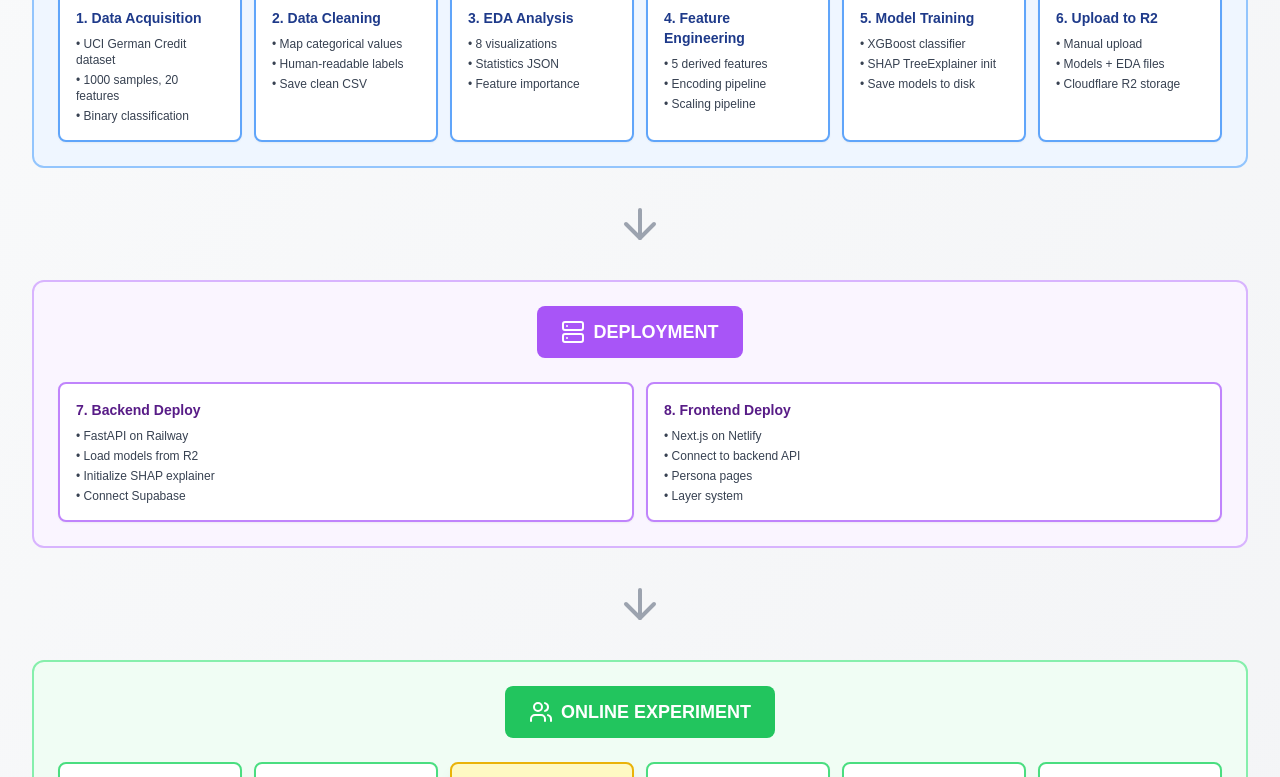
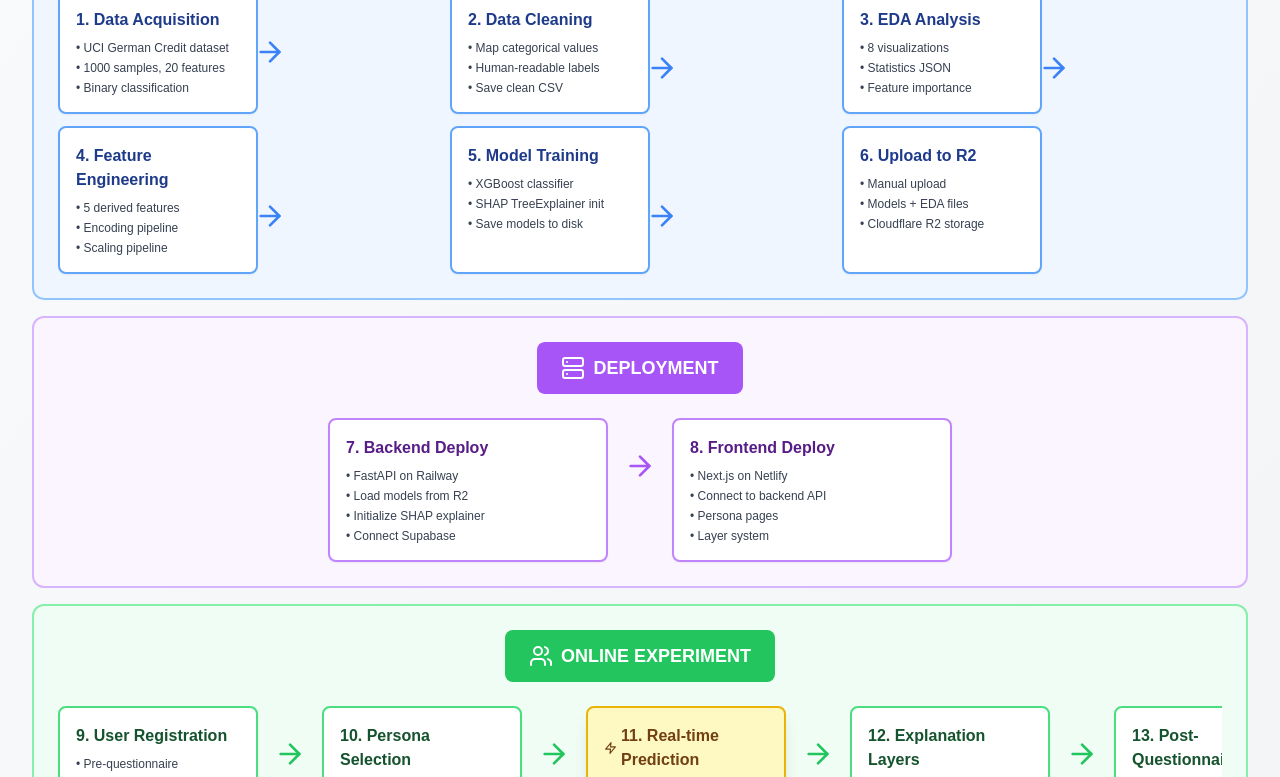
Before and after one commit to Jakolo6/Working_Project_Explainable_Layers, a Next.js app in the folder frontend/: page /processhorizontal in a window 1280 px wide. Shown: the part 465-1242 px from the top of the page. Built offline with nearby package versions, Linux system fonts and the light colour scheme.

Commit message:
Restore arrows between steps within containers, remove vertical arrows between main sections, reduce spacing to bring containers closer

```diff
--- a/frontend/app/processhorizontal/page.tsx
+++ b/frontend/app/processhorizontal/page.tsx
@@ -33,7 +33,7 @@ export default function ProcessHorizontalPage() {
           <p className="text-gray-600">End-to-end pipeline from data acquisition to user experiment</p>
         </div>
 
-        <div className="space-y-8">
+        <div className="space-y-4">
           {/* SECTION 1: OFFLINE TRAINING (Blue) */}
           <div className="bg-blue-50 border-2 border-blue-300 rounded-xl p-6">
             <div className="text-center mb-6">
@@ -47,10 +47,10 @@ export default function ProcessHorizontalPage() {
             <div className="grid grid-cols-6 gap-3">
               {/* Step 1 */}
               <div
-                className="bg-white border-2 border-blue-400 rounded-lg p-4 shadow-sm cursor-pointer hover:shadow-md transition-shadow"
+                className="bg-white border-2 border-blue-400 rounded-lg p-4 shadow-sm cursor-pointer hover:shadow-md transition-shadow min-w-[200px]"
                 onClick={() => toggleStep('data')}
               >
-                <div className="font-semibold text-blue-900 mb-2 text-sm">1. Data Acquisition</div>
+                <div className="font-semibold text-blue-900 mb-2">1. Data Acquisition</div>
                 <ul className="text-xs text-gray-700 space-y-1">
                   <li>• UCI German Credit dataset</li>
                   <li>• 1000 samples, 20 features</li>
@@ -66,12 +66,16 @@ export default function ProcessHorizontalPage() {
                 )}
               </div>
 
+              <div className="flex items-center">
+                <ArrowRight className="w-8 h-8 text-blue-500" />
+              </div>
+
               {/* Step 2 */}
               <div
-                className="bg-white border-2 border-blue-400 rounded-lg p-4 shadow-sm cursor-pointer hover:shadow-md transition-shadow"
+                className="bg-white border-2 border-blue-400 rounded-lg p-4 shadow-sm cursor-pointer hover:shadow-md transition-shadow min-w-[200px]"
                 onClick={() => toggleStep('cleaning')}
               >
-                <div className="font-semibold text-blue-900 mb-2 text-sm">2. Data Cleaning</div>
+                <div className="font-semibold text-blue-900 mb-2">2. Data Cleaning</div>
                 <ul className="text-xs text-gray-700 space-y-1">
                   <li>• Map categorical values</li>
                   <li>• Human-readable labels</li>
@@ -86,12 +90,16 @@ export default function ProcessHorizontalPage() {
                 )}
               </div>
 
+              <div className="flex items-center pt-8">
+                <ArrowRight className="w-8 h-8 text-blue-500" />
+              </div>
+
               {/* Step 3 */}
               <div
-                className="bg-white border-2 border-blue-400 rounded-lg p-4 shadow-sm cursor-pointer hover:shadow-md transition-shadow"
+                className="bg-white border-2 border-blue-400 rounded-lg p-4 shadow-sm cursor-pointer hover:shadow-md transition-shadow min-w-[200px]"
                 onClick={() => toggleStep('eda')}
               >
-                <div className="font-semibold text-blue-900 mb-2 text-sm">3. EDA Analysis</div>
+                <div className="font-semibold text-blue-900 mb-2">3. EDA Analysis</div>
                 <ul className="text-xs text-gray-700 space-y-1">
                   <li>• 8 visualizations</li>
                   <li>• Statistics JSON</li>
@@ -106,12 +114,16 @@ export default function ProcessHorizontalPage() {
                 )}
               </div>
 
+              <div className="flex items-center pt-8">
+                <ArrowRight className="w-8 h-8 text-blue-500" />
+              </div>
+
               {/* Step 4 */}
               <div
-                className="bg-white border-2 border-blue-400 rounded-lg p-4 shadow-sm cursor-pointer hover:shadow-md transition-shadow"
+                className="bg-white border-2 border-blue-400 rounded-lg p-4 shadow-sm cursor-pointer hover:shadow-md transition-shadow min-w-[200px]"
                 onClick={() => toggleStep('feature')}
               >
-                <div className="font-semibold text-blue-900 mb-2 text-sm">4. Feature Engineering</div>
+                <div className="font-semibold text-blue-900 mb-2">4. Feature Engineering</div>
                 <ul className="text-xs text-gray-700 space-y-1">
                   <li>• 5 derived features</li>
                   <li>• Encoding pipeline</li>
@@ -126,12 +138,16 @@ export default function ProcessHorizontalPage() {
                 )}
               </div>
 
+              <div className="flex items-center pt-8">
+                <ArrowRight className="w-8 h-8 text-blue-500" />
+              </div>
+
               {/* Step 5 */}
               <div
-                className="bg-white border-2 border-blue-400 rounded-lg p-4 shadow-sm cursor-pointer hover:shadow-md transition-shadow"
+                className="bg-white border-2 border-blue-400 rounded-lg p-4 shadow-sm cursor-pointer hover:shadow-md transition-shadow min-w-[200px]"
                 onClick={() => toggleStep('training')}
               >
-                <div className="font-semibold text-blue-900 mb-2 text-sm">5. Model Training</div>
+                <div className="font-semibold text-blue-900 mb-2">5. Model Training</div>
                 <ul className="text-xs text-gray-700 space-y-1">
                   <li>• XGBoost classifier</li>
                   <li>• SHAP TreeExplainer init</li>
@@ -146,12 +162,16 @@ export default function ProcessHorizontalPage() {
                 )}
               </div>
 
+              <div className="flex items-center pt-8">
+                <ArrowRight className="w-8 h-8 text-blue-500" />
+              </div>
+
               {/* Step 6 */}
               <div
-                className="bg-white border-2 border-blue-400 rounded-lg p-4 shadow-sm cursor-pointer hover:shadow-md transition-shadow"
+                className="bg-white border-2 border-blue-400 rounded-lg p-4 shadow-sm cursor-pointer hover:shadow-md transition-shadow min-w-[200px]"
                 onClick={() => toggleStep('upload')}
               >
-                <div className="font-semibold text-blue-900 mb-2 text-sm">6. Upload to R2</div>
+                <div className="font-semibold text-blue-900 mb-2">6. Upload to R2</div>
                 <ul className="text-xs text-gray-700 space-y-1">
                   <li>• Manual upload</li>
                   <li>• Models + EDA files</li>
@@ -167,11 +187,6 @@ export default function ProcessHorizontalPage() {
             </div>
           </div>
 
-          {/* Vertical Arrow */}
-          <div className="flex justify-center">
-            <ArrowDown className="w-12 h-12 text-gray-400" />
-          </div>
-
           {/* SECTION 2: DEPLOYMENT (Purple) */}
           <div className="bg-purple-50 border-2 border-purple-300 rounded-xl p-6">
             <div className="text-center mb-6">
@@ -182,13 +197,13 @@ export default function ProcessHorizontalPage() {
             </div>
 
             {/* Horizontal flow of steps */}
-            <div className="grid grid-cols-2 gap-3">
+            <div className="flex items-start gap-4 justify-center">
               {/* Step 7 */}
               <div
-                className="bg-white border-2 border-purple-400 rounded-lg p-4 shadow-sm cursor-pointer hover:shadow-md transition-shadow"
+                className="bg-white border-2 border-purple-400 rounded-lg p-4 shadow-sm cursor-pointer hover:shadow-md transition-shadow min-w-[280px]"
                 onClick={() => toggleStep('backend')}
               >
-                <div className="font-semibold text-purple-900 mb-2 text-sm">7. Backend Deploy</div>
+                <div className="font-semibold text-purple-900 mb-2">7. Backend Deploy</div>
                 <ul className="text-xs text-gray-700 space-y-1">
                   <li>• FastAPI on Railway</li>
                   <li>• Load models from R2</li>
@@ -204,12 +219,16 @@ export default function ProcessHorizontalPage() {
                 )}
               </div>
 
+              <div className="flex items-center pt-8">
+                <ArrowRight className="w-8 h-8 text-purple-500" />
+              </div>
+
               {/* Step 8 */}
               <div
-                className="bg-white border-2 border-purple-400 rounded-lg p-4 shadow-sm cursor-pointer hover:shadow-md transition-shadow"
+                className="bg-white border-2 border-purple-400 rounded-lg p-4 shadow-sm cursor-pointer hover:shadow-md transition-shadow min-w-[280px]"
                 onClick={() => toggleStep('frontend')}
               >
-                <div className="font-semibold text-purple-900 mb-2 text-sm">8. Frontend Deploy</div>
+                <div className="font-semibold text-purple-900 mb-2">8. Frontend Deploy</div>
                 <ul className="text-xs text-gray-700 space-y-1">
                   <li>• Next.js on Netlify</li>
                   <li>• Connect to backend API</li>
@@ -227,11 +246,6 @@ export default function ProcessHorizontalPage() {
             </div>
           </div>
 
-          {/* Vertical Arrow */}
-          <div className="flex justify-center">
-            <ArrowDown className="w-12 h-12 text-gray-400" />
-          </div>
-
           {/* SECTION 3: ONLINE EXPERIMENT (Green) */}
           <div className="bg-green-50 border-2 border-green-300 rounded-xl p-6">
             <div className="text-center mb-6">
@@ -242,13 +256,13 @@ export default function ProcessHorizontalPage() {
             </div>
 
             {/* Horizontal flow of steps */}
-            <div className="grid grid-cols-6 gap-3">
+            <div className="flex items-start gap-4 overflow-x-auto pb-4">
               {/* Step 9 */}
               <div
-                className="bg-white border-2 border-green-400 rounded-lg p-4 shadow-sm cursor-pointer hover:shadow-md transition-shadow"
+                className="bg-white border-2 border-green-400 rounded-lg p-4 shadow-sm cursor-pointer hover:shadow-md transition-shadow min-w-[200px]"
                 onClick={() => toggleStep('registration')}
               >
-                <div className="font-semibold text-green-900 mb-2 text-sm">9. User Registration</div>
+                <div className="font-semibold text-green-900 mb-2">9. User Registration</div>
                 <ul className="text-xs text-gray-700 space-y-1">
                   <li>• Pre-questionnaire</li>
                   <li>• Demographics</li>
@@ -263,12 +277,16 @@ export default function ProcessHorizontalPage() {
                 )}
               </div>
 
+              <div className="flex items-center pt-8">
+                <ArrowRight className="w-8 h-8 text-green-500" />
+              </div>
+
               {/* Step 10 */}
               <div
-                className="bg-white border-2 border-green-400 rounded-lg p-4 shadow-sm cursor-pointer hover:shadow-md transition-shadow"
+                className="bg-white border-2 border-green-400 rounded-lg p-4 shadow-sm cursor-pointer hover:shadow-md transition-shadow min-w-[200px]"
                 onClick={() => toggleStep('persona')}
               >
-                <div className="font-semibold text-green-900 mb-2 text-sm">10. Persona Selection</div>
+                <div className="font-semibold text-green-900 mb-2">10. Persona Selection</div>
                 <ul className="text-xs text-gray-700 space-y-1">
                   <li>• Maria, Jonas, or Sofia</li>
                   <li>• Preset loan scenarios</li>
@@ -283,12 +301,16 @@ export default function ProcessHorizontalPage() {
                 )}
               </div>
 
+              <div className="flex items-center pt-8">
+                <ArrowRight className="w-8 h-8 text-green-500" />
+              </div>
+
               {/* Step 11 - HIGHLIGHTED */}
               <div
-                className="bg-yellow-100 border-2 border-yellow-500 rounded-lg p-4 shadow-lg cursor-pointer hover:shadow-xl transition-shadow"
+                className="bg-yellow-100 border-2 border-yellow-500 rounded-lg p-4 shadow-lg cursor-pointer hover:shadow-xl transition-shadow min-w-[200px]"
                 onClick={() => toggleStep('prediction')}
               >
-                <div className="font-semibold text-yellow-900 mb-2 text-sm flex items-center gap-1">
+                <div className="font-semibold text-yellow-900 mb-2 flex items-center gap-1">
                   <Zap className="w-4 h-4" />
                   11. Real-time Prediction
                 </div>
@@ -310,12 +332,16 @@ export default function ProcessHorizontalPage() {
                 )}
               </div>
 
+              <div className="flex items-center pt-8">
+                <ArrowRight className="w-8 h-8 text-green-500" />
+              </div>
+
               {/* Step 12 */}
               <div
-                className="bg-white border-2 border-green-400 rounded-lg p-4 shadow-sm cursor-pointer hover:shadow-md transition-shadow"
+                className="bg-white border-2 border-green-400 rounded-lg p-4 shadow-sm cursor-pointer hover:shadow-md transition-shadow min-w-[200px]"
                 onClick={() => toggleStep('layers')}
               >
-                <div className="font-semibold text-green-900 mb-2 text-sm">12. Explanation Layers</div>
+                <div className="font-semibold text-green-900 mb-2">12. Explanation Layers</div>
                 <ul className="text-xs text-gray-700 space-y-1">
                   <li>• Layer 1-4 (4 layers)</li>
                   <li>• Progressive detail</li>
@@ -331,12 +357,16 @@ export default function ProcessHorizontalPage() {
                 )}
               </div>
 
+              <div className="flex items-center pt-8">
+                <ArrowRight className="w-8 h-8 text-green-500" />
+              </div>
+
               {/* Step 13 */}
               <div
-                className="bg-white border-2 border-green-400 rounded-lg p-4 shadow-sm cursor-pointer hover:shadow-md transition-shadow"
+                className="bg-white border-2 border-green-400 rounded-lg p-4 shadow-sm cursor-pointer hover:shadow-md transition-shadow min-w-[200px]"
                 onClick={() => toggleStep('questionnaire')}
               >
-                <div className="font-semibold text-green-900 mb-2 text-sm">13. Post-Questionnaire</div>
+                <div className="font-semibold text-green-900 mb-2">13. Post-Questionnaire</div>
                 <ul className="text-xs text-gray-700 space-y-1">
                   <li>• Satisfaction ratings</li>
                   <li>• Trust assessment</li>
@@ -351,12 +381,16 @@ export default function ProcessHorizontalPage() {
                 )}
               </div>
 
+              <div className="flex items-center pt-8">
+                <ArrowRight className="w-8 h-8 text-green-500" />
+              </div>
+
               {/* Step 14 */}
               <div
-                className="bg-white border-2 border-green-400 rounded-lg p-4 shadow-sm cursor-pointer hover:shadow-md transition-shadow"
+                className="bg-white border-2 border-green-400 rounded-lg p-4 shadow-sm cursor-pointer hover:shadow-md transition-shadow min-w-[200px]"
                 onClick={() => toggleStep('complete')}
               >
-                <div className="font-semibold text-green-900 mb-2 text-sm">14. Complete</div>
+                <div className="font-semibold text-green-900 mb-2">14. Complete</div>
                 <ul className="text-xs text-gray-700 space-y-1">
                   <li>• Save to Supabase</li>
                   <li>• Session complete</li>
```
